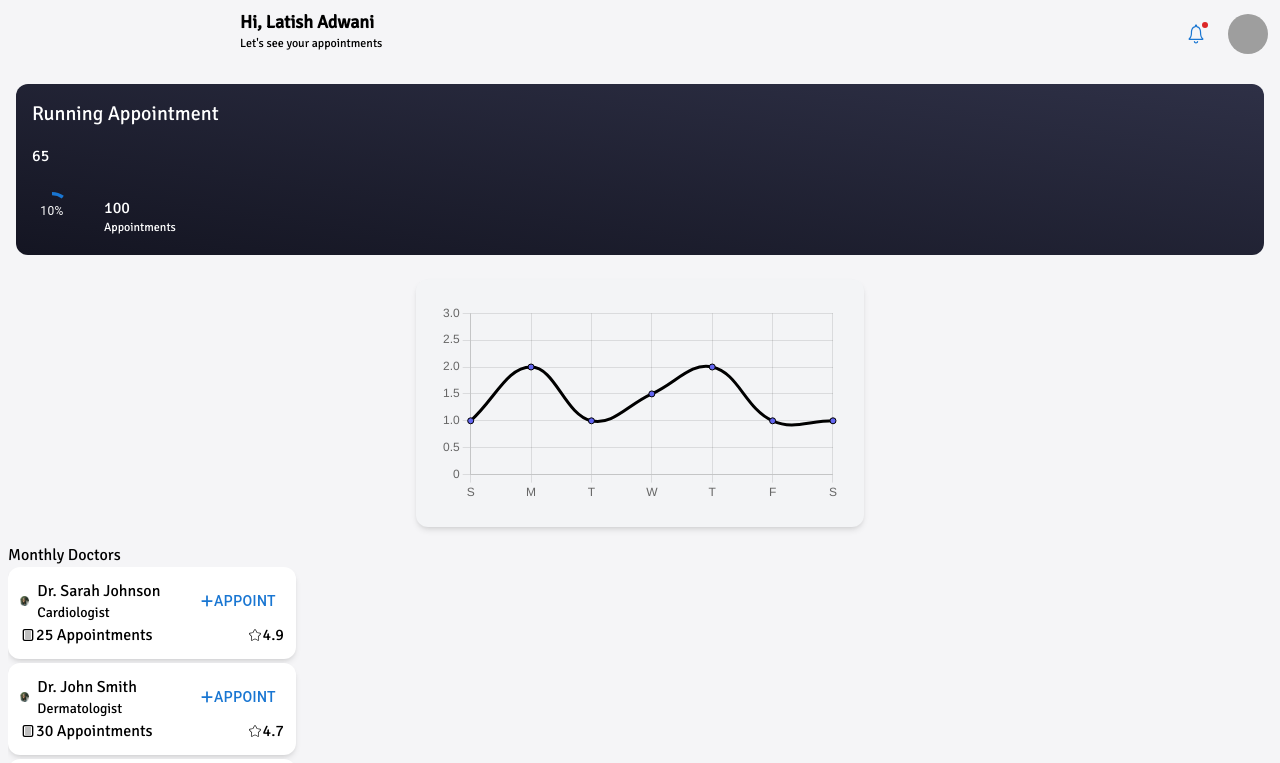
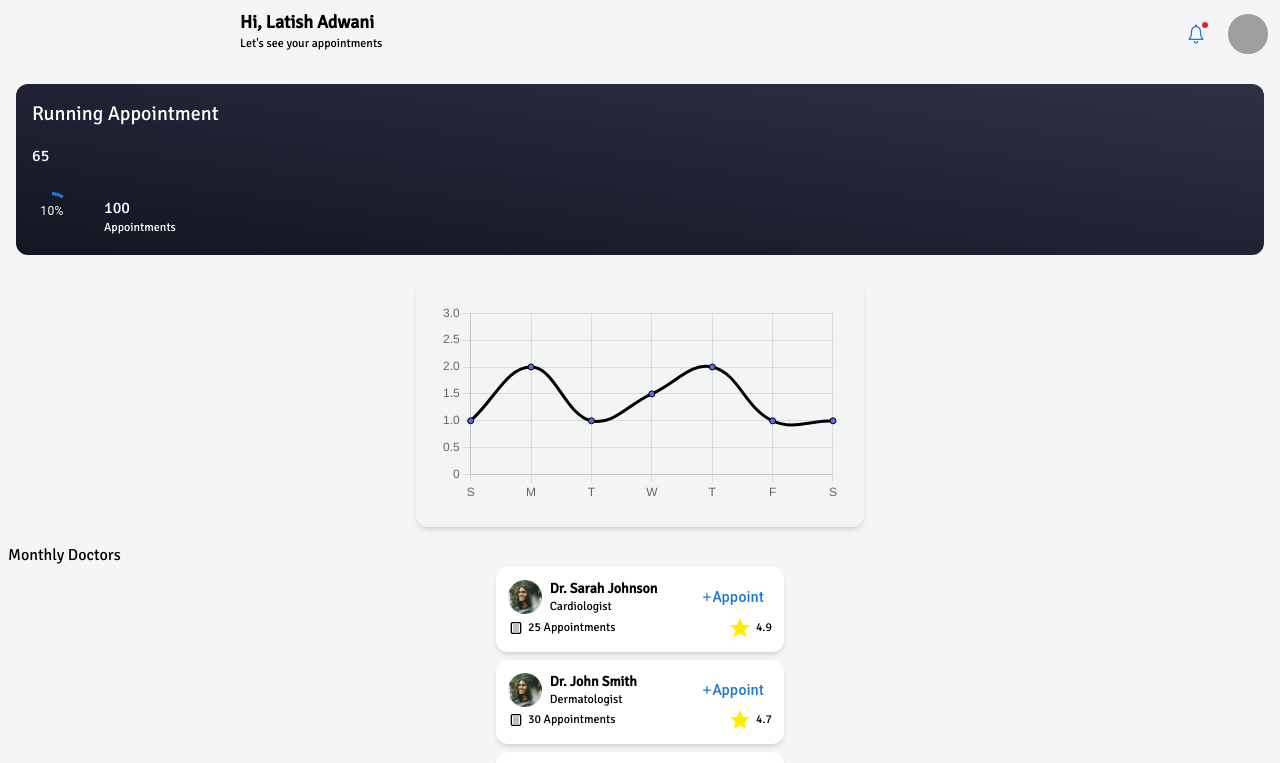
Before and after one commit to AppointNext/appointnext, a Next.js app in the folder client/: page /dashboard in a window 1280 px wide. Shown: the top 763 px of the page. Built offline with nearby package versions, Linux system fonts and the light colour scheme; grey boxes are pictures that could not be loaded.

Commit message:
fixing more layout structure

```diff
--- a/client/src/components/own/home/DoctorCard.tsx
+++ b/client/src/components/own/home/DoctorCard.tsx
@@ -5,6 +5,7 @@ import Image from "next/image";
 import { FaPlus } from "react-icons/fa6";
 import { TiDocumentText } from "react-icons/ti";
 import { CiStar } from "react-icons/ci";
+import StarIcon from "@mui/icons-material/Star";
 
 interface DoctorProps {
   profileImg: string;
@@ -22,35 +23,38 @@ export default function DoctorCard({
   rating,
 }: DoctorProps) {
   return (
-    <div className="flex flex-col p-3  max-w-72 w-full  shadow-md rounded-xl bg-white hover:shadow-xl">
+    <div className="flex flex-col p-3  max-w-72 w-full  shadow-md rounded-xl bg-white hover:shadow-xl transition-all">
       <div className="flex flex-row items-center gap-2 ">
         <div>
           <Image
             src={profileImg}
             alt="Doctor Profile Image"
-            height={10}
-            width={10}
+            height={40}
+            width={40}
           />
         </div>
         <div className="flex flex-row w-full  items-center justify-between">
           <div>
-            <h1> {fullName} </h1>
-            <p className="text-sm"> {specialization} </p>
+            <h1 className="text-sm font-bold"> {fullName} </h1>
+            <p className="text-xs"> {specialization} </p>
           </div>
-          <Button className="flex items-center justify-center">
-            <FaPlus />
+          <Button
+            className="flex items-center justify-center"
+            sx={{ textTransform: "none" }}
+          >
+            <FaPlus size={10} />
             <p>Appoint</p>
           </Button>
         </div>
       </div>
       <div className="flex  items-center justify-between flex-row">
-        <div className="flex items-center justify-center">
+        <div className="flex items-center justify-center gap-1">
           <TiDocumentText />
-          <p>{noa} Appointments</p>
+          <p className="text-xs">{noa} Appointments</p>
         </div>
-        <div className="flex items-center justify-center">
-          <CiStar />
-          <p>{rating}</p>
+        <div className="flex items-center justify-center gap-1">
+          <StarIcon sx={{ color: "#FDEE00" }} />
+          <p className="text-xs">{rating}</p>
         </div>
       </div>
     </div>
--- a/client/src/components/own/home/MonthlyDoctor.tsx
+++ b/client/src/components/own/home/MonthlyDoctor.tsx
@@ -70,7 +70,7 @@ export default function MonthlyDoctor() {
         <div>
           <h1>Monthly Doctors</h1>
         </div>
-        <div className="flex flex-col gap-1 overflow-scroll">
+        <div className="flex flex-col gap-2 overflow-scroll items-center ">
           {doctors.map((doctor, index) => {
             return (
               <DoctorCard
```
